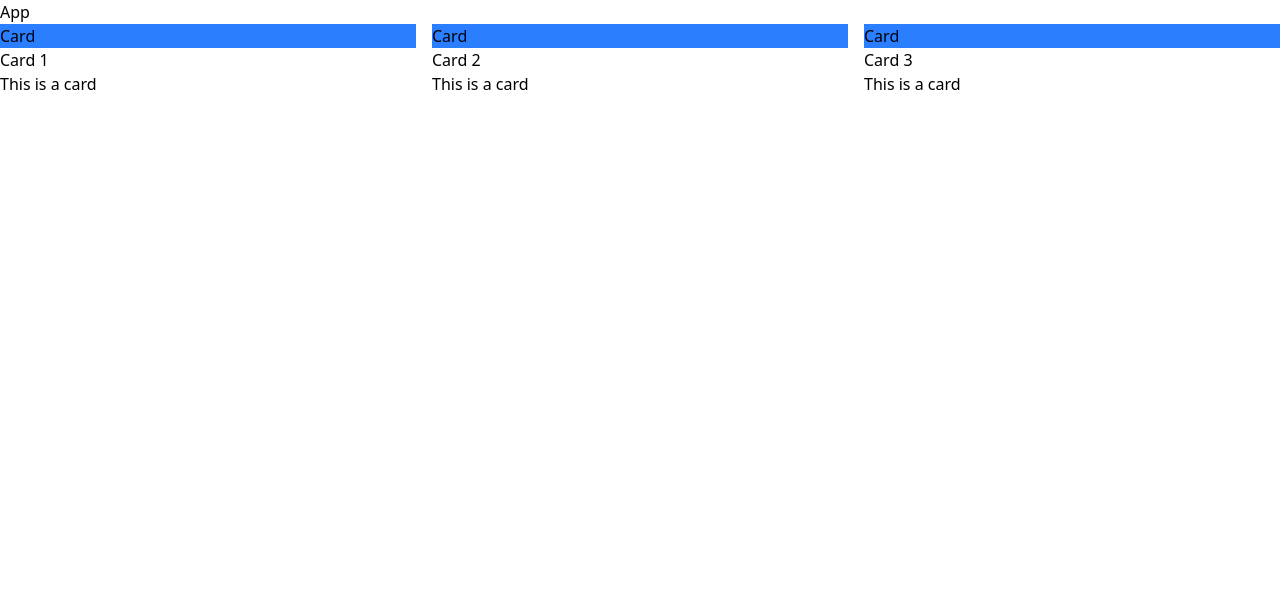
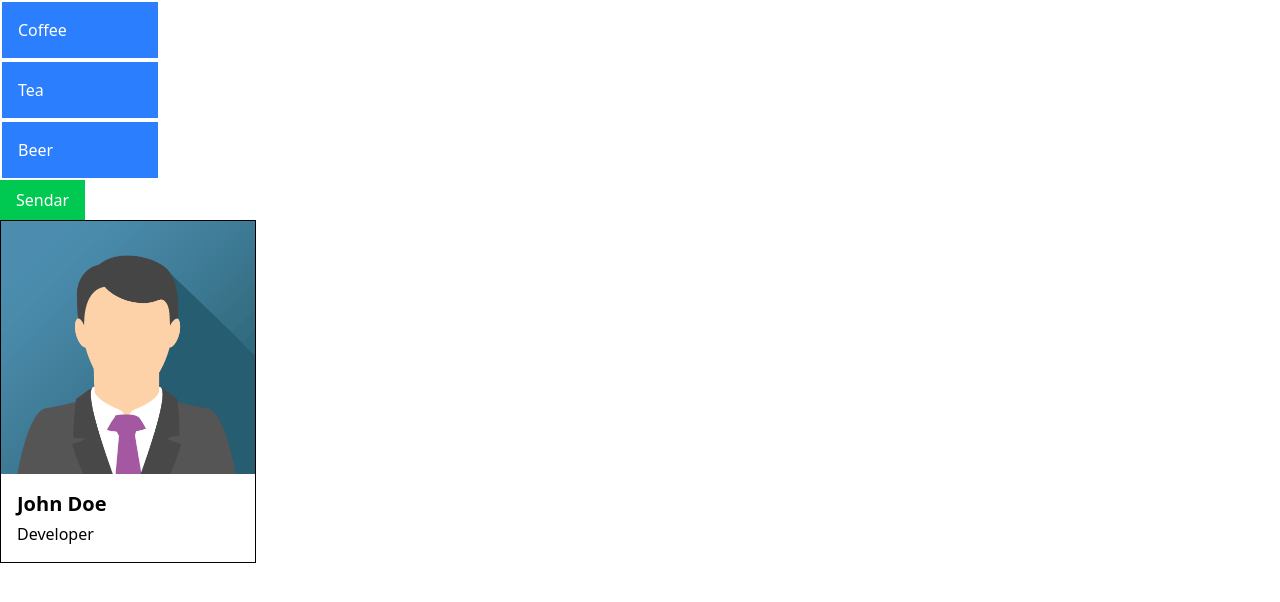
Before and after one commit to Crxwny/4cWI, a React (Vite) app in the folder WebBasics/React/ReactApp/: page / in a window 1280 px wide. Shown: the top 602 px of the page. Built offline with nearby package versions, Linux system fonts and the light colour scheme.

Commit message:
React_02_Aufgabe_Komponenten_finished

```diff
--- a/WebBasics/React/ReactApp/src/App.tsx
+++ b/WebBasics/React/ReactApp/src/App.tsx
@@ -1,14 +1,18 @@
+import List from "./components/list";
+import "./App.css";
+import Button from "./components/Button";
 import Card from "./components/Card";
 
 export default function App() {
     return (
         <div>
-            <h1>App</h1>
-        <div className="grid grid-cols-3 gap-4 ">
-        <Card title="Card 1" description="This is a card" />
-        <Card title="Card 2" description="This is a card" />
-        <Card title="Card 3" description="This is a card" />
-        </div>
+        <ul>
+          <li><List title="Coffee" /></li>
+          <li><List title="Tea" /></li>
+          <li><List title="Beer" /></li>
+        </ul>
+        <Button text="Sendar" />
+        <Card name="John Doe" job="Developer" />
         </div>
     )
 }
--- /dev/null
+++ b/WebBasics/React/ReactApp/src/components/Button.tsx
@@ -0,0 +1,12 @@
+
+type Props = {
+  text: string
+}
+
+export default function Button({ text }: Props) {
+  return (
+    <button className="bg-green-500 text-white hover:bg-green-700 px-4 py-2 text-center">
+      {text}
+    </button>
+  )
+}
--- a/WebBasics/React/ReactApp/src/components/Card.tsx
+++ b/WebBasics/React/ReactApp/src/components/Card.tsx
@@ -1,16 +1,21 @@
-import React from 'react'
-
 type Props = {
-    title: string;
-    description: string;
+    name: string;
+    job: string;
 }
 
-export default function Card({title, description}: Props) {
+export default function Card({ name, job }: Props) {
   return (
-    <div>
-    <div className="bg-blue-500" border-2 border-black>Card</div>
-    <h1>{title}</h1>
-    <p>{description}</p>
+    <div className="bg-white overflow-hidden w-64 border-1">
+      <div className="w-full">
+        <img
+          src="/img_avatar.png"
+          className="w-full h-auto"
+        />
+      </div>
+      <div className="p-4">
+        <h1 className="text-xl font-bold text-black mb-1">{name}</h1>
+        <p className="text-base text-black">{job}</p>
+      </div>
     </div>
   )
 }
--- /dev/null
+++ b/WebBasics/React/ReactApp/src/components/List.tsx
@@ -0,0 +1,10 @@
+
+type Props = {
+    title: string;
+}
+
+export default function list({title}: Props) {
+  return (
+    <div className="bg-blue-500 p-4 border-2 border-white w-40 text-white hover:bg-blue-700">{title}</div>
+  )
+}
```
Also changed, not shown: WebBasics/React/ReactApp/public/img_avatar.png (added).
